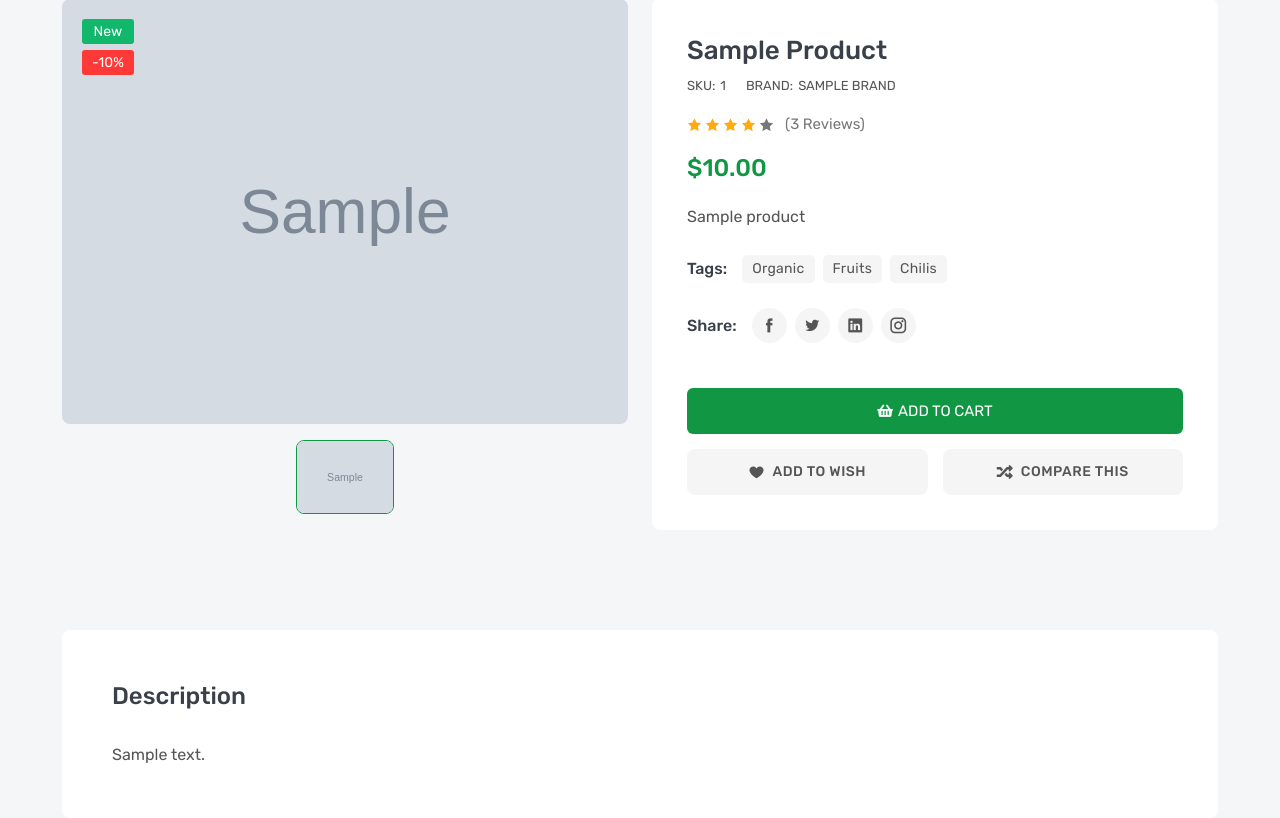
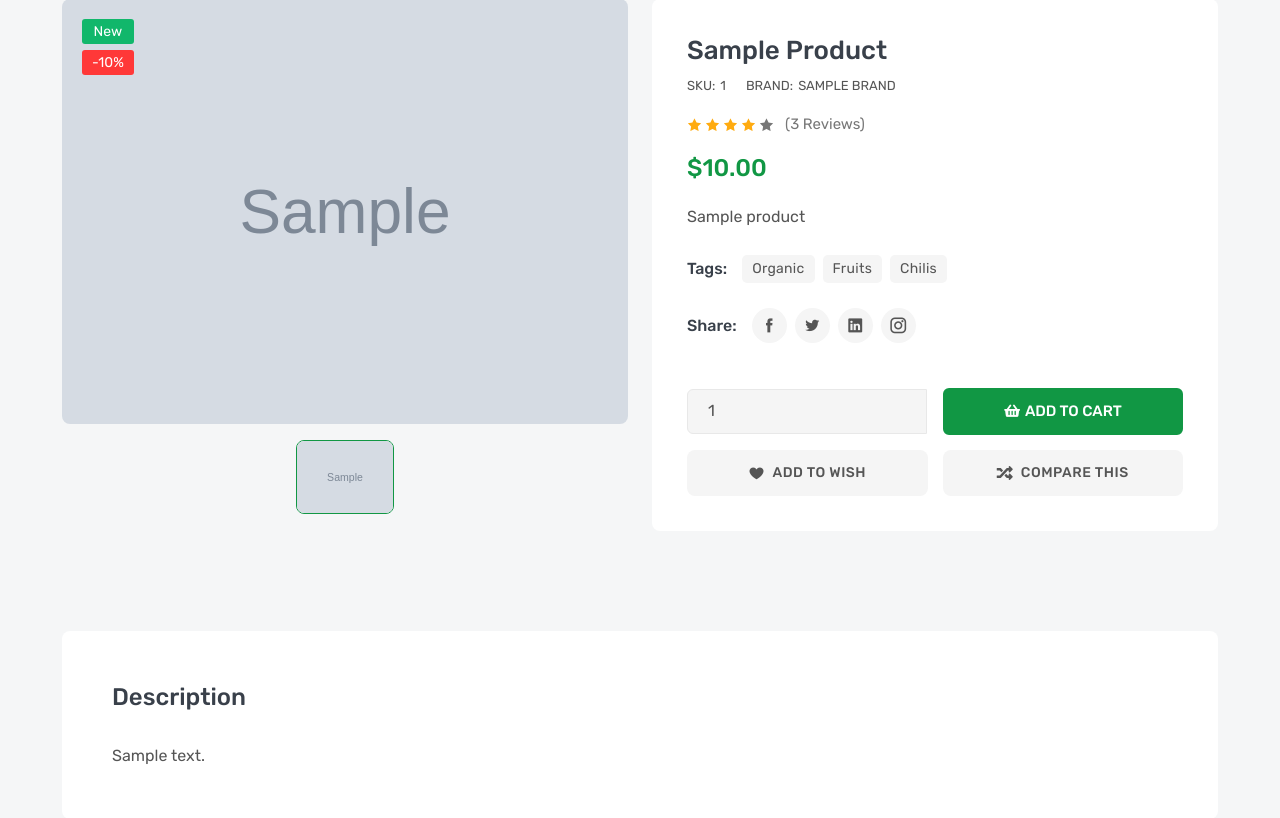
Before and after one commit to Deadlymind/Django-Ecommerce, a Django app: a page that uses products/templates/products/product_detail.html in a window 1280 px wide. Shown: the part 589-1407 px from the top of the page. Run offline with Django 5.2, Linux system fonts and the light colour scheme; tables that the repository leaves empty hold one stand-in row (values such as "Sample post"); grey boxes marked "Sample" are stand-in pictures; some libraries are stand-ins or nearby versions.

Commit message:
add to cart

```diff
--- a/orders/urls.py
+++ b/orders/urls.py
@@ -1,9 +1,10 @@
 from django.urls import path
-from .views import order_list, checkout
+from .views import order_list, checkout, add_to_cart
 
 
 urlpatterns = [
     path('',order_list),
-    path('checkout/', checkout)
+    path('checkout/', checkout),
+    path('add-to-cart',add_to_cart),
 
 ]
--- a/products/templates/products/product_detail.html
+++ b/products/templates/products/product_detail.html
@@ -92,16 +92,28 @@
                                 </ul>
                             </div>
                             <div class="details-add-group">
-                                <button class="product-add" title="Add to Cart">
-                                    <i class="fas fa-shopping-basket"></i>
-                                    <span>add to cart</span>
-                                </button>
-                                <div class="product-action">
-                                    <button class="action-minus" title="Quantity Minus"><i class="icofont-minus"></i></button>
-                                    <input class="action-input" title="Quantity Number" type="text" name="quantity" value="1">
-                                    <button class="action-plus" title="Quantity Plus"><i class="icofont-plus"></i></button>
-                                </div>
+
+                                <form action="/orders/add-to-cart" method="post" class="row g-3 align-items-center">
+                                    {% csrf_token %}
+
+                                    <div class="col-lg-6">
+                                        <label for="quantity" class="visually-hidden">Quantity</label>
+                                        <div class="input-group">
+                                            <input class="form-control" title="Quantity Number" type="number" id="quantity" name="quantity" value="1" min="1" required>
+                                            <input type="hidden" value="{{ object.id }}" name="product_id">
+                                        </div>
+                                    </div>
+
+                                    <div class="col-lg-6">
+                                        <button class="btn btn-primary product-add" title="Add to Cart">
+                                            <i class="fas fa-shopping-basket"></i>
+                                            <span>Add to Cart</span>
+                                        </button>
+                                    </div>
+
+                                </form>
                             </div>
+
                             <div class="details-action-group">
                                 <a class="details-wish wish" href="#" title="Add Your Wishlist">
                                     <i class="icofont-heart"></i>
```
Also changed, not shown: orders/views.py (+20 -1 lines), orders/cart_context_processor.py (line endings or trailing spaces).
